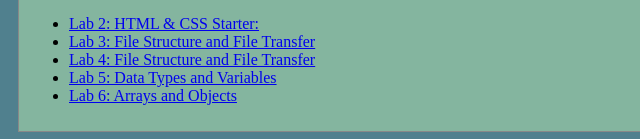
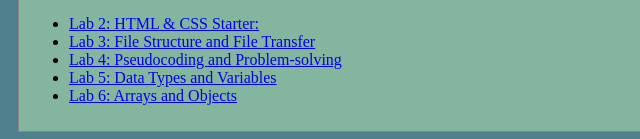
Before and after one commit to Nucl3arSn4ke/art101a, a plain HTML site: page index.html in a window 1280 px wide. Shown: the part 795-934 px from the top of the page, 0-640 px from the left. Drawn offline with Linux system fonts and the light colour scheme.

Commit message:
Update index.html

```diff
--- a/index.html
+++ b/index.html
@@ -38,7 +38,7 @@
 			<ul>
 				<li><a href="lab2/index.html">Lab 2: HTML & CSS Starter:</a></li>
 				<li><a href="lab3/index.html">Lab 3: File Structure and File Transfer</a></li>
-				<li><a href="lab4/index.html">Lab 4: File Structure and File Transfer</a></li>
+				<li><a href="lab4/index.html">Lab 4: Pseudocoding and Problem-solving</a></li>
 				<li><a href="lab5/index.html">Lab 5: Data Types and Variables</a></li>
 				<li><a href="lab6/index.html">Lab 6: Arrays and Objects</a></li>
 				</ul>
```
